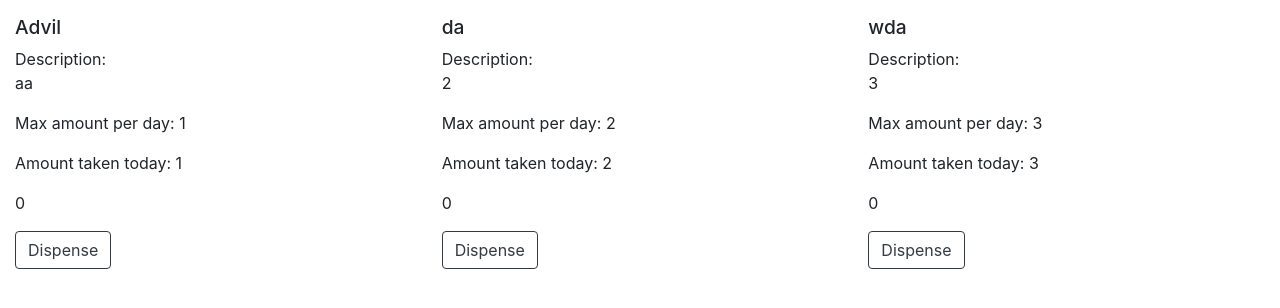
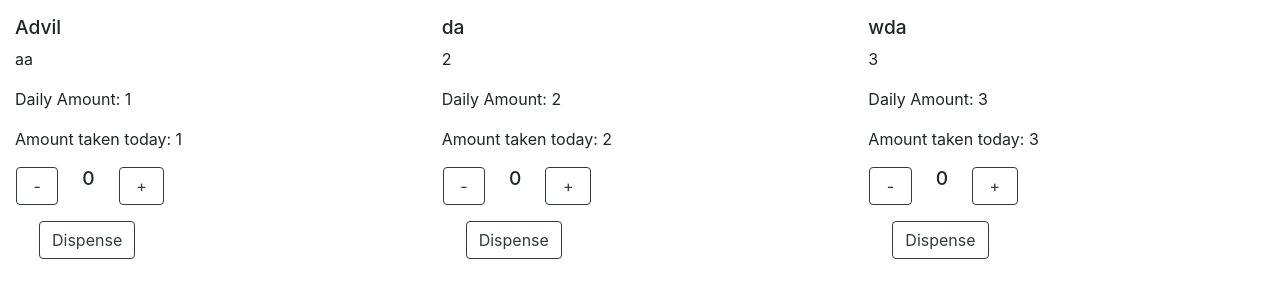
Before and after one commit to MHack-Spartans/webserver, a Django app: page /dashboard/ in a window 1280 px wide. Shown: the part 66-374 px from the top of the page. Run offline with Django 3.2, Linux system fonts and the light colour scheme; data comes from the database, SQL or seed files in the repository; some libraries are stand-ins or nearby versions.

Commit message:
dashboard update

```diff
--- a/pillbuddy/dashboard/templates/dashboard.html
+++ b/pillbuddy/dashboard/templates/dashboard.html
@@ -40,27 +40,42 @@
         <div class="row">
             <div class="col-sm mr-auto">
                 <h2 id="drugName1">{{drug1.name}}</h2>
-                <p>Description:<br>{{drug1.short_desc}}</p>
-                <p>Max amount per day:&nbsp;{{drug1.per_day}}</p>
+                <p>{{drug1.short_desc}}</p>
+                <p>Daily Amount:&nbsp;{{drug1.per_day}}</p>
                 <p>Amount taken today:&nbsp;{{drug1.pillsTaken}}</p>
-                <p id="drugAmount1">0</p>
-                <button class="btn btn-outline-dark" onclick="call_counter(1);">Dispense</button>
+                <div class="row">
+                        <btn class="btn btn-outline-dark ml-3" onclick="decrementValue('drugAmount1')">&nbsp;-&nbsp;</btn>
+                        <h2 class="mx-4" id="drugAmount1">0</h2>
+                        <btn class="btn btn-outline-dark" class="elementBorder" onclick="incrementValue('drugAmount1')">&nbsp;+&nbsp;</btn>
+                </div>
+                <p class="m3"></p>
+                <button class="btn btn-outline-dark  ml-4" onclick="call_counter(1);">Dispense</button>
             </div>
             <div class="col-sm mx-auto">
                 <h2 id="drugName2">{{drug2.name}}</h2>
-                <p>Description:<br>{{drug2.short_desc}}</p>
-                <p>Max amount per day:&nbsp;{{drug2.per_day}}</p>
+                <p>{{drug2.short_desc}}</p>
+                <p>Daily Amount:&nbsp;{{drug2.per_day}}</p>
                 <p>Amount taken today:&nbsp;{{drug2.pillsTaken}}</p>
-                <p id="drugAmount2">0</p>
-                <button class="btn btn-outline-dark" onclick="call_counter(2);">Dispense</button>
+                <div class="row">
+                        <btn class="btn btn-outline-dark ml-3" onclick="decrementValue('drugAmount23')">&nbsp;-&nbsp;</btn>
+                        <h2 class="mx-4" id="drugAmount2">0</h2>
+                        <btn class="btn btn-outline-dark" class="elementBorder" onclick="incrementValue('drugAmount2')">&nbsp;+&nbsp;</btn>
+                </div>
+                <p class="m3"></p>
+                <button class="btn btn-outline-dark  ml-4" onclick="call_counter(2);">Dispense</button>
             </div>
             <div class="col-sm mr-auto">
                 <h2 id="drugName3">{{drug3.name}}</h2>
-                <p>Description:<br>{{drug3.short_desc}}</p>
-                <p>Max amount per day:&nbsp;{{drug3.per_day}}</p>
+                <p>{{drug3.short_desc}}</p>
+                <p>Daily Amount:&nbsp;{{drug3.per_day}}</p>
                 <p>Amount taken today:&nbsp;{{drug3.pillsTaken}}</p>
-                <p id="drugAmount2">0</p>
-                <button class="btn btn-outline-dark" onclick="call_counter(3);">Dispense</button>
+                <div class="row">
+                        <btn class="btn btn-outline-dark ml-3" onclick="decrementValue('drugAmount3')">&nbsp;-&nbsp;</btn>
+                        <h2 class="mx-4" id="drugAmount3">0</h2>
+                        <btn class="btn btn-outline-dark" class="elementBorder" onclick="incrementValue('drugAmount3')">&nbsp;+&nbsp;</btn>
+                </div>
+                <p class="m3"></p>
+                <button class="btn btn-outline-dark ml-4" onclick="call_counter(3);">Dispense</button>
             </div>
         </div>
     </div>
@@ -70,6 +85,26 @@
         var d = new Date();
         document.getElementById("date").innerHTML = d.toDateString();
         document.getElementById("time").innerHTML = d.toTimeString().split(":")[0]+':'+d.toTimeString().split(":")[1]
+
+        function incrementValue(id)
+        {
+            var value = parseInt(document.getElementById(id).innerHTML, 10);
+            value = isNaN(value) ? 0 : value;
+            if(value >= 4) { alert("Max 4 pills.") }
+            else { value++; }
+
+            document.getElementById(id).innerHTML = value;
+        }
+
+        function decrementValue(id)
+        {
+            var value = parseInt(document.getElementById(id).innerHTML, 10);
+            value = isNaN(value) ? 0 : value;
+            if(value <= 0) { alert("Negative amount not allowed.") }
+            else { value--; }
+
+            document.getElementById(id).innerHTML = value
+        }
     </script>
 </body>
 
--- a/pillbuddy/static/css/main.css
+++ b/pillbuddy/static/css/main.css
@@ -19,3 +19,7 @@ h2 {
 .description {
     font-size: .8em;
 }
+
+.elementBorder {
+    border-style: solid;
+}
```
